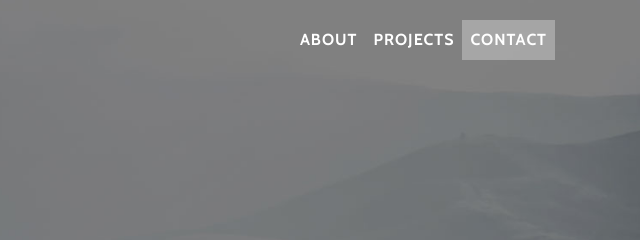
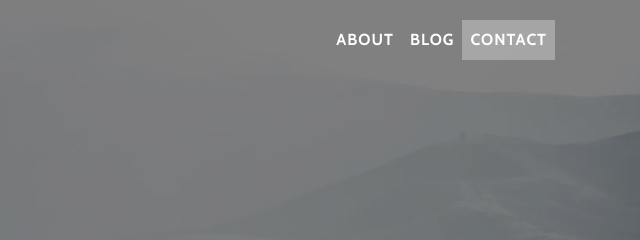
Before and after one commit to deepnana/deepnana.github.io, a website with bundled scripts: page index.html in a window 1280 px wide. Shown: the top 240 px of the page, 640-1280 px from the left. Built offline with nearby package versions, Linux system fonts and the light colour scheme.

Commit message:
Update index.html

```diff
--- a/index.html
+++ b/index.html
@@ -39,7 +39,7 @@
               <a class="nav-link js-scroll-trigger" href="#about">About</a>
             </li>
             <li class="nav-item">
-              <a class="nav-link js-scroll-trigger" href="#download">Projects</a>
+              <a class="nav-link js-scroll-trigger" href="#download">Blog</a>
             </li>
             <li class="nav-item">
               <a class="nav-link js-scroll-trigger" href="#contact">Contact</a>
```
